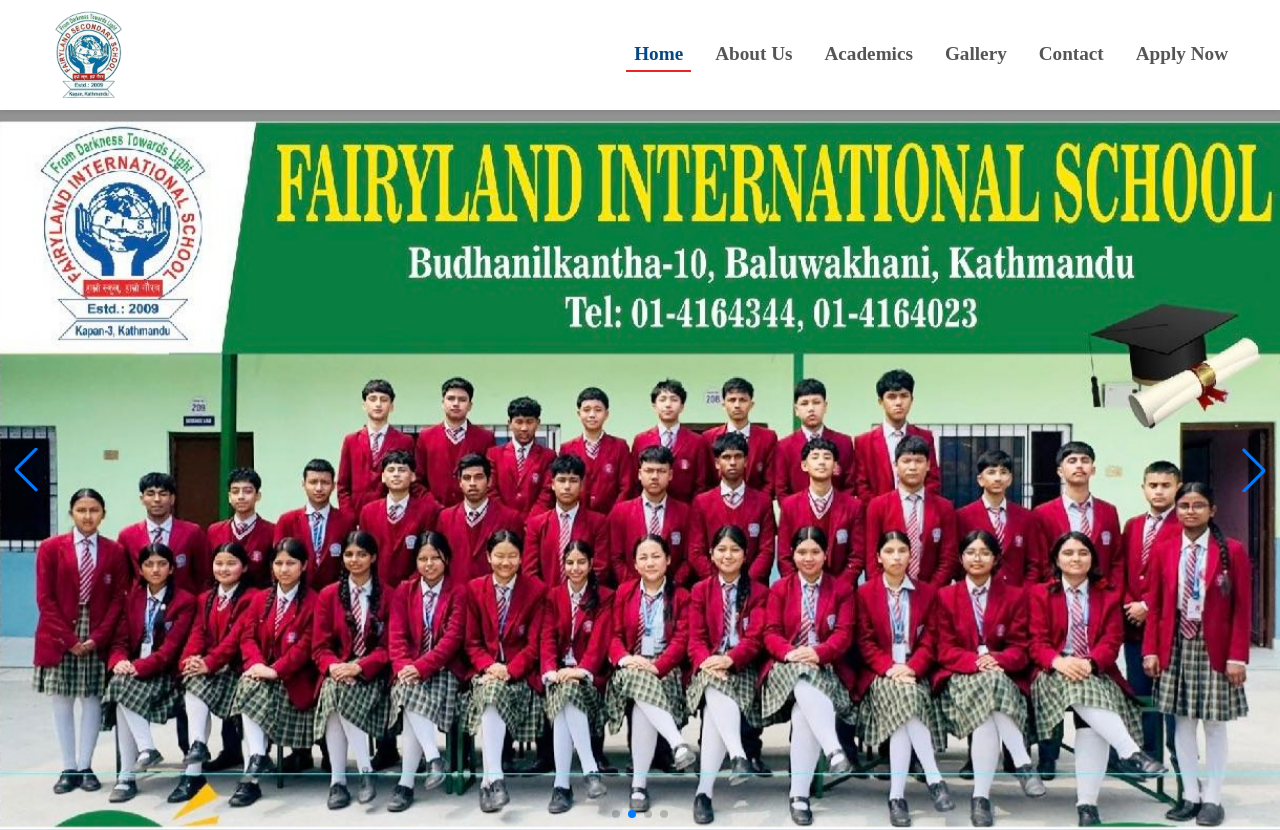
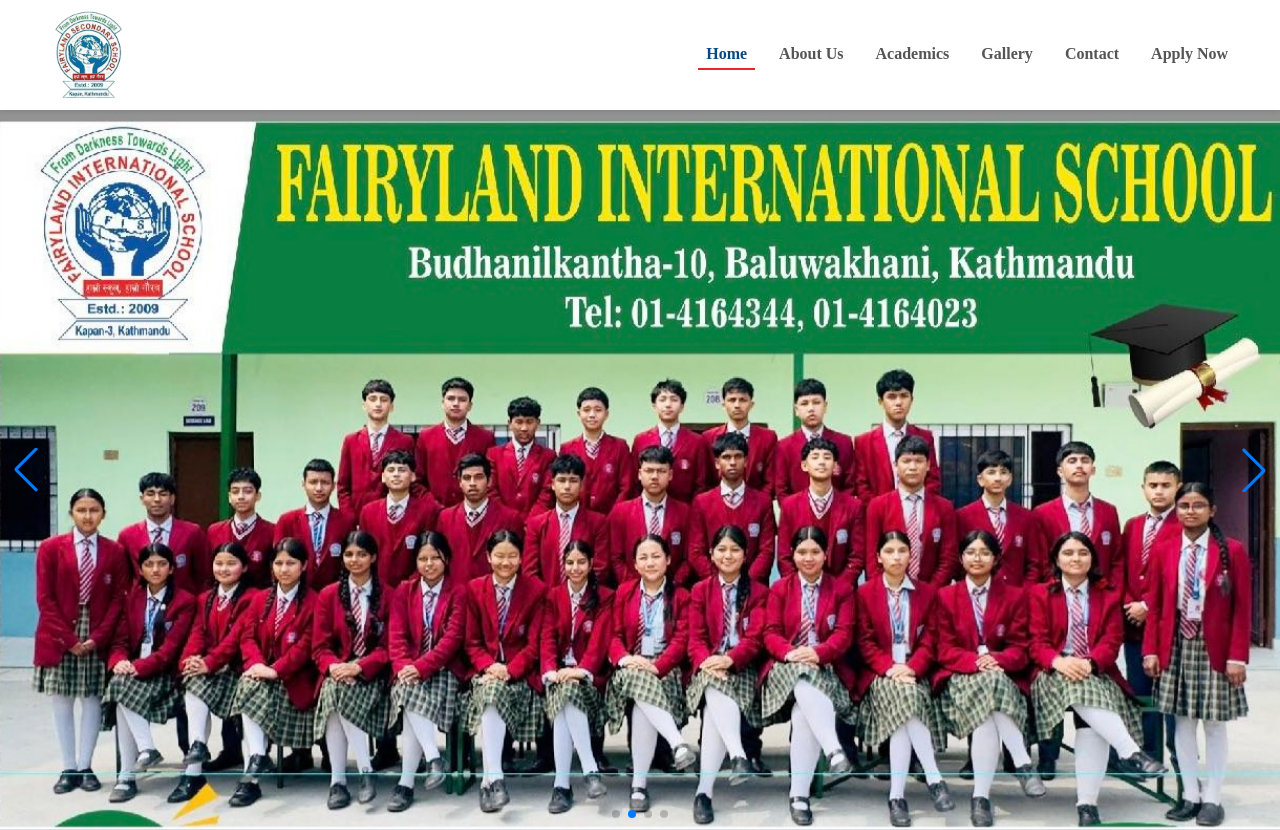
Before and after one commit to Ads4331X/FIS, a React (Vite) app: page / in a window 1280 px wide. Shown: the top 830 px of the page. Built offline with nearby package versions, Linux system fonts and the light colour scheme.

Commit message:
made responsive

```diff
--- a/src/component/Header.tsx
+++ b/src/component/Header.tsx
@@ -72,7 +72,7 @@
               to={item.path}
               style={({ isActive }) => ({
                 color: isActive ? "#074783" : "#555",
-                fontSize: "1.2rem",
+                fontSize: "1rem",
                 fontWeight: "bold",
                 display: isMobile ? "none" : "flex",
                 textDecoration: "none",
```
